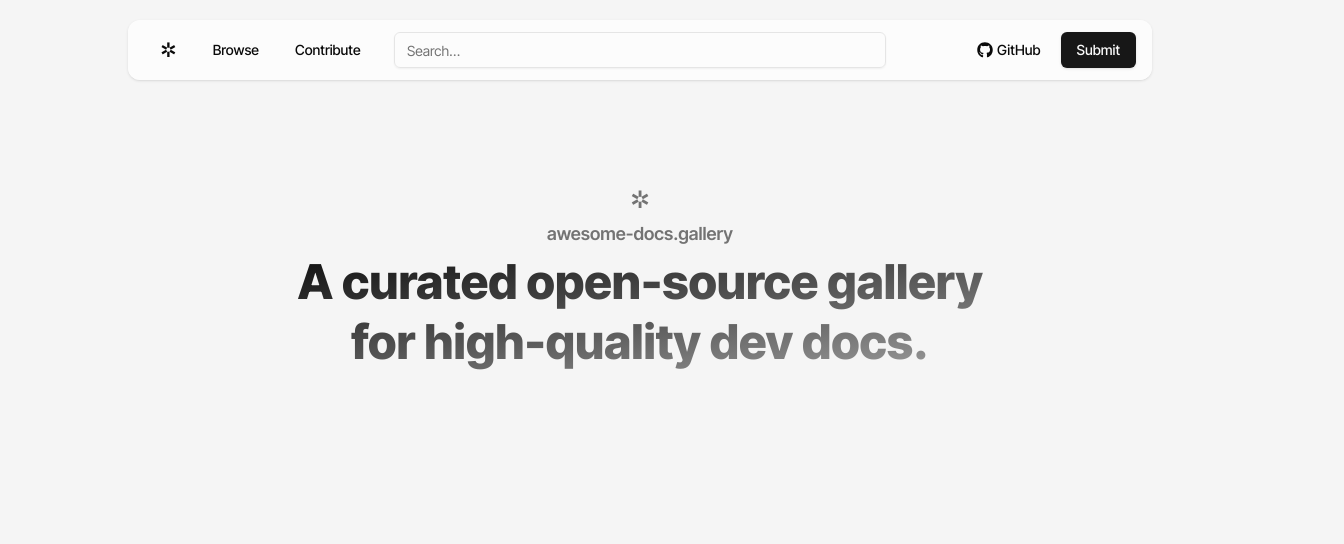
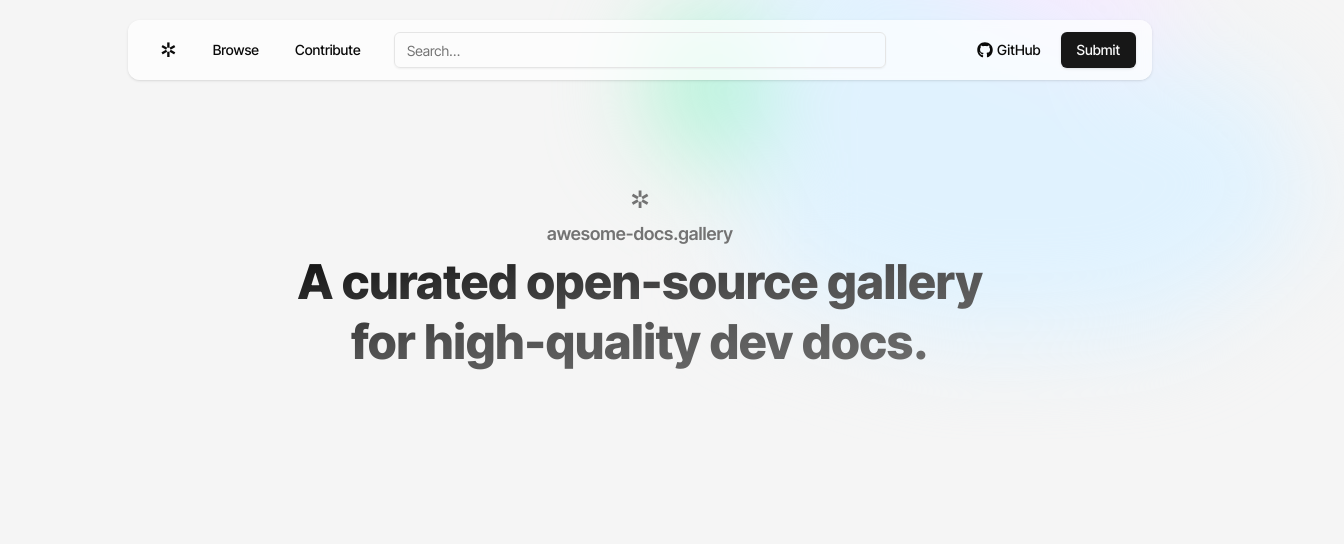
Before and after one commit to sidduganeshsid/awesome-docs-gallery, a Next.js app: page / in a window 1280 px wide. Shown: the top 544 px of the page, 1344 px wide, since content can reach past the window. Built offline with nearby package versions, Linux system fonts and the light colour scheme.

Commit message:
Update page.tsx

```diff
--- a/src/app/page.tsx
+++ b/src/app/page.tsx
@@ -71,15 +71,59 @@ const HomePage: React.FC = () => {
             animate="visible"
             variants={sectionVariants}
             transition={{ duration: 0.2, ease: "easeInOut" }}
-            className="flex flex-col pt-16 pb-32 gap-1 items-center max-w-3xl mx-auto"
+            className="flex flex-col pt-16 pb-32 gap-1 items-center max-w-3xl mx-auto relative"
           >
             <span className="text-2xl text-neutral-500">✲</span>
             <h1 className="text-lg text-neutral-500 font-semibold">
               awesome-docs.gallery
             </h1>
-            <h2 className="text-5xl font-extrabold text-transparent bg-clip-text bg-gradient-to-br from-neutral-950 via-neutral-600 to-neutral-400 text-balance text-center leading-tight">
+            <h2 className="text-5xl font-extrabold text-transparent bg-clip-text bg-gradient-to-br from-neutral-950 via-neutral-600 to-neutral-500 text-balance text-center leading-tight">
               A curated open-source gallery for high-quality dev docs.
             </h2>
+            <div className="absolute -z-10 -top-96 -right-80">
+              <svg
+                fill="none"
+                className="w-[800px] h-auto block"
+                viewBox="0 0 981 862"
+              >
+                <g filter="url(#a)">
+                  <path
+                    fill="#FAE8FF"
+                    d="M359.5 393.5V291l56-127.5 86 53.5h101l72 59.5H775l-52 167H519.5l-160-50Z"
+                  />
+                  <path
+                    fill="#A7F3D0"
+                    d="m120.5 436.5 61-109.5h40l28.5 61 91.5 38 23.5 66.5-59 64.5-124.5-45-61-75.5Z"
+                  />
+                  <path
+                    fill="#E0F2FE"
+                    d="m252 476 30.5-356 45 99L473 262l90 77.5L766 397l122 37.5L949.5 593 766 729.5 498 742l-246-75.5V476Z"
+                  />
+                </g>
+                <defs>
+                  <filter
+                    id="a"
+                    width="1069"
+                    height="862"
+                    x=".5"
+                    y="0"
+                    color-interpolation-filters="sRGB"
+                    filterUnits="userSpaceOnUse"
+                  >
+                    <feFlood flood-opacity="0" result="BackgroundImageFix" />
+                    <feBlend
+                      in="SourceGraphic"
+                      in2="BackgroundImageFix"
+                      result="shape"
+                    />
+                    <feGaussianBlur
+                      result="effect1_foregroundBlur_1_138"
+                      stdDeviation="60"
+                    />
+                  </filter>
+                </defs>
+              </svg>
+            </div>
           </motion.section>
         )}
         {featuredData.length > 0 && (
@@ -134,7 +178,6 @@ const HomePage: React.FC = () => {
           </motion.div>
         </motion.div>
       </main>
-
     </>
   );
 };
```
